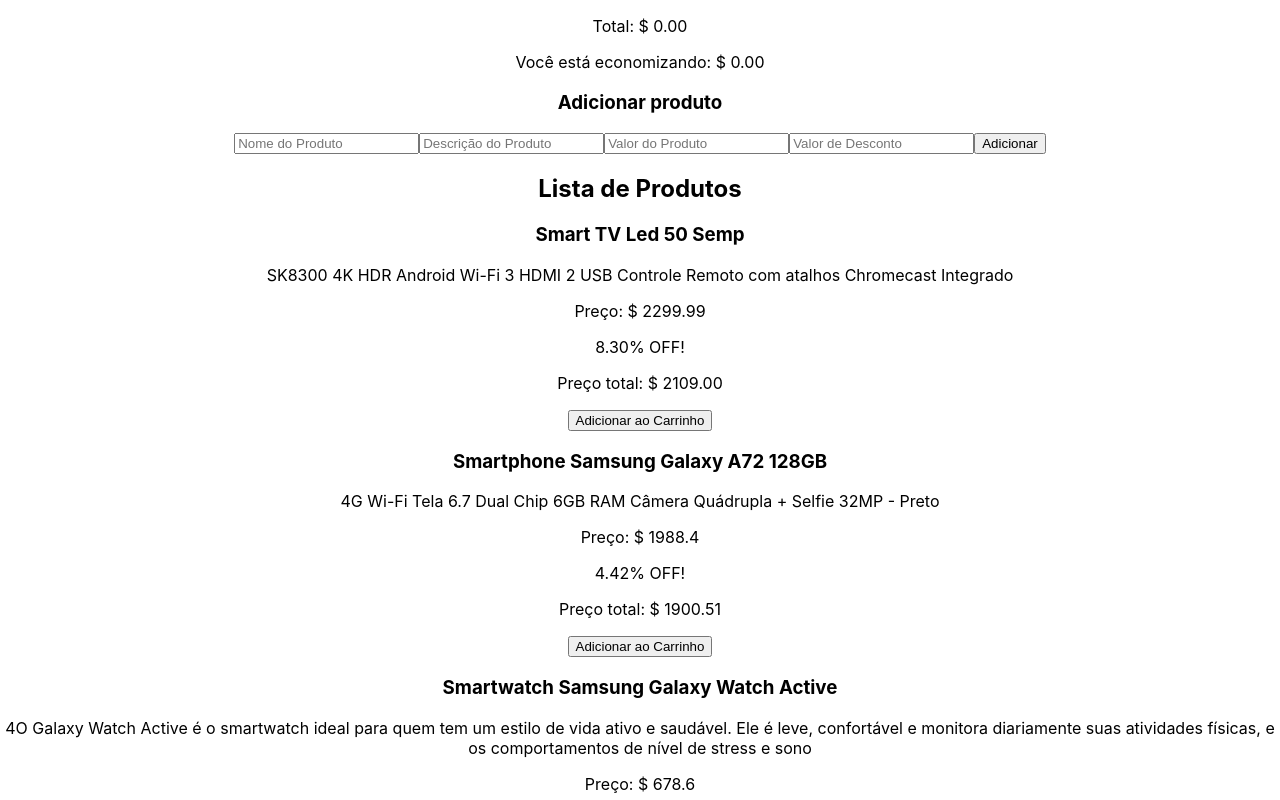
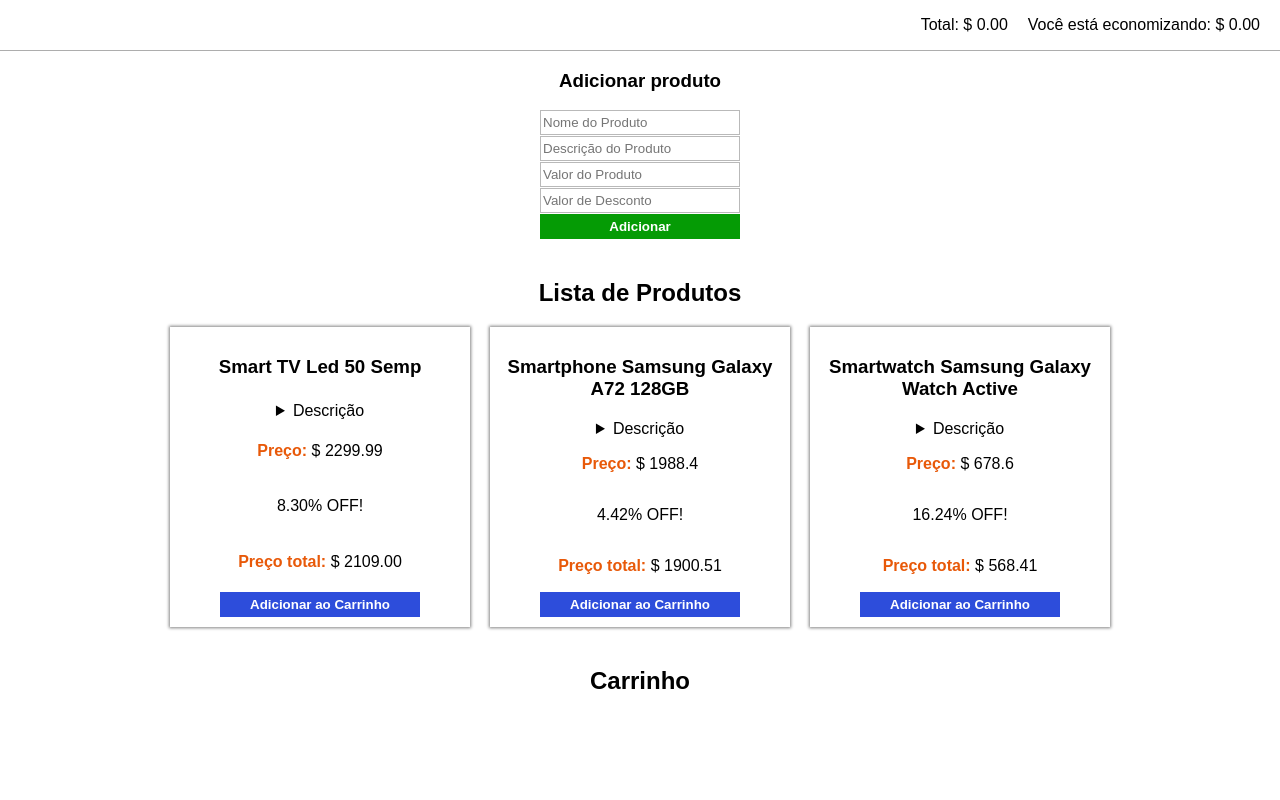
Before and after one commit to Kenzie-Academy-Brasil-Developers/react-entrega-s3-projeto-de-nivelamento-RafaelSchug, a React (Create React App) app: page / in a window 1280 px wide. Shown: the top 800 px of the page. Built offline with nearby package versions, Linux system fonts and the light colour scheme.

Commit message:
add: Header component add: css style to components feat: Cart now adds quantity instead of adding a new card when an item already exists

```diff
--- a/src/App.css
+++ b/src/App.css
@@ -1,38 +1,8 @@
 .App {
   text-align: center;
+  font-family: sans-serif;
 }
 
-.App-logo {
-  height: 40vmin;
-  pointer-events: none;
+strong {
+  color: #e85909;
 }
-
-@media (prefers-reduced-motion: no-preference) {
-  .App-logo {
-    animation: App-logo-spin infinite 20s linear;
-  }
-}
-
-.App-header {
-  background-color: #282c34;
-  min-height: 100vh;
-  display: flex;
-  flex-direction: column;
-  align-items: center;
-  justify-content: center;
-  font-size: calc(10px + 2vmin);
-  color: white;
-}
-
-.App-link {
-  color: #61dafb;
-}
-
-@keyframes App-logo-spin {
-  from {
-    transform: rotate(0deg);
-  }
-  to {
-    transform: rotate(360deg);
-  }
-}
--- a/src/App.js
+++ b/src/App.js
@@ -12,8 +12,6 @@
   const [products, setProducts] = useState(products_list);
   const [cartList, setCartList] = useState([]);
 
-  console.log(cartList)
-
   return (
     <div className="App">
       <Header cartList={cartList}></Header>
--- a/src/components/AddProduct/index.jsx
+++ b/src/components/AddProduct/index.jsx
@@ -1,18 +1,19 @@
 import { useState } from "react"
+import './style.css'
 
 const AddProduct = ({products, setProducts}) => {
 
-    const [inputInfo, setInputInfo] = useState({name:'', description:'', price: '', discount: ''})
+    const [inputInfo, setInputInfo] = useState({name:'', description:'', price:'' , discount:'' })
 
     const handleAddProduct = (event) => {
         event.preventDefault();
         const nextId = products.reduce((acc, item) => item.code > acc ? acc = item.code : acc, 0) + 1;
         const isProductIncluded = products.some(item => item.name === inputInfo.name);
-        const isFilled = Object.values(inputInfo).every(item => item.length > 0 || item >= 0); //check if every input field is filled
+        const isFilled = Object.values(inputInfo).every(item => item !== ''); //check if every input field is filled
 
         if(!isProductIncluded && isFilled){
             setProducts([...products, {...inputInfo, code: nextId}]);
-            setInputInfo({name:'', description:'', price: '', discount: ''});
+            setInputInfo({name:'', description:'', price:'' , discount:''});
         }
     }
 
--- /dev/null
+++ b/src/components/AddProduct/style.css
@@ -0,0 +1,31 @@
+.form__container form {
+    display: flex;
+    flex-direction: column;
+    align-items: center;
+    justify-content: center;
+    gap: 1px;
+}
+
+form input {
+    height: 25px;
+    border: 1px solid #b9b9b9;
+    width: 200px;
+    box-sizing: border-box;
+}
+
+form button {
+    height: 25px;
+    width: 200px;
+    background: #059b05;
+    color: white;
+    font-weight: bold;
+    border: none;
+}
+
+form button:hover {
+    background: #048d04;
+}
+
+form button:active {
+    background: #037a03;
+}
--- a/src/components/Cart/index.jsx
+++ b/src/components/Cart/index.jsx
@@ -1,25 +1,45 @@
+import './style.css';
+
 const Cart = ({cartList, setCartList}) => {
 
     const handleRemoveItem = (id) => {
         setCartList(cartList.filter(item => item.code !== id))
     }
 
+    const handleCheckout = () => {
+        setCartList([])
+    }
+
     return (
         <div className='cart__container'>
             <h2>Carrinho</h2>
+            {cartList.length > 0 && (
+                <>
+                    <div>
+                        <p>Total: $ {(cartList.reduce((acc, item)=> acc + ((item.price - item.discount) * item.quantity), 0).toFixed(2))}</p>
+                        <p>Você está economizando: $ {(cartList.reduce((acc, item) => acc + (item.discount * item.quantity), 0).toFixed(2))}</p>
+                    </div>
+                    <div className='cart__wrapper'>
                         {cartList.map(({code, name, description, price, discount, quantity}, index) => {
                             return (
                                 <div className='cart_card' key={index}>
                                     <h4>{name}</h4>
+                                    <details>
+                                        <summary>Descrição</summary>
                                         <p>{description}</p>
-                        <p>Preço: $ {price}</p>
-                        <p>Desconto: $ {discount}</p>
-                        <p>Quantidade: {quantity}</p>
+                                    </details>
+                                    <p><strong>Preço:</strong> $ {price}</p>
+                                    <p><strong>Desconto:</strong> $ {discount}</p>
+                                    <p><strong>Quantidade:</strong> {quantity}</p>
                                     <button onClick={() => handleRemoveItem(code)}>Remover</button>
                                 </div>
                             )
                         })}
                     </div>
+                    <button onClick={handleCheckout}>Finalizar Compra</button>
+                </>
+            )}
+        </div>
     )
 }
 
--- /dev/null
+++ b/src/components/Cart/style.css
@@ -0,0 +1,69 @@
+.cart__container {
+    display: flex;
+    flex-direction: column;
+    justify-content: center;
+    align-items: center;
+    padding: 20px;
+    box-sizing: border-box;
+    gap: 20px;
+}
+
+.cart__container h2 {
+    margin: 0;
+}
+
+.cart__container button {
+    height: 25px;
+    width: 200px;
+    background: #059b05;
+    color: white;
+    font-weight: bold;
+    border: none;
+}
+
+.cart__container button:hover {
+    background: #048d04;
+}
+
+.cart__container button:active {
+    background: #037a03;
+}
+
+
+.cart__wrapper {
+    width: 100%;
+    display: flex;
+    justify-content: center;
+    flex-wrap: wrap;
+    gap: 20px;
+}
+
+.cart_card {
+    width: 100%;
+    max-width: 300px;
+    min-height: 300px;
+    display: flex;
+    flex-direction: column;
+    align-items: center;
+    justify-content: space-between;
+    box-shadow: 0 0 3px 1px #848484;
+    padding: 10px;
+    box-sizing: border-box;
+}
+
+.cart_card button {
+    height: 25px;
+    width: 200px;
+    background: #db3a2f;
+    color: white;
+    font-weight: bold;
+    border: none;
+}
+
+.cart_card button:hover {
+    background: #b42b21;
+}
+
+.cart_card button:active {
+    background: #992219;
+}
--- a/src/components/Header/index.jsx
+++ b/src/components/Header/index.jsx
@@ -1,11 +1,13 @@
+import './style.css';
+
 const Header = ({cartList}) => {
     return (
-        <div>
+        <header>
             <p>
                 Total: $ {(cartList.reduce((acc, item)=> acc + ((item.price - item.discount) * item.quantity), 0).toFixed(2))}
             </p>
             <p>Você está economizando: $ {(cartList.reduce((acc, item) => acc + (item.discount * item.quantity), 0).toFixed(2))}</p>
-        </div>
+        </header>
 
     )
 }
--- /dev/null
+++ b/src/components/Header/style.css
@@ -0,0 +1,7 @@
+header {
+    border-bottom: 1px solid #adadad;
+    display: flex;
+    justify-content: flex-end;
+    gap: 20px;
+    padding: 0 20px;
+}
--- a/src/components/Products/index.jsx
+++ b/src/components/Products/index.jsx
@@ -1,3 +1,5 @@
+import './style.css'
+
 const Products = ({products, cartList, setCartList}) => {
 
     const handleAddToCart = (id) => {
@@ -21,19 +23,24 @@
     return (
         <div className='products_list__container'>
             <h2>Lista de Produtos</h2>
+            <div className='products__wrapper'>
                 {products.map(({code, name, description, price, discount}) => {
                     return (
                         <div className='product_card' key={code}>
                             <h3>{name}</h3>
+                            <details>
+                                <summary>Descrição</summary>
                                 <p>{description}</p>
-                        <p>Preço: $ {price}</p>
+                            </details>
+                            <p><strong>Preço:</strong> $ {price}</p>
                             <p>{(discount / price * 100).toFixed(2)}% OFF!</p>
-                        <p>Preço total: $ {(price - discount).toFixed(2)}</p>
+                            <p><strong>Preço total:</strong> $ {(price - discount).toFixed(2)}</p>
                             <button onClick={() => handleAddToCart(code)}>Adicionar ao Carrinho</button>
                         </div>
                     )
                 })}
             </div>
+        </div>
     )
 }
 
--- /dev/null
+++ b/src/components/Products/style.css
@@ -0,0 +1,45 @@
+.products_list__container {
+    display: flex;
+    flex-direction: column;
+    justify-content: center;
+    align-items: center;
+    padding: 20px;
+    box-sizing: border-box;
+}
+.products__wrapper {
+    width: 100%;
+    display: flex;
+    flex-wrap: wrap;
+    justify-content: center;
+    gap: 20px;
+}
+
+.product_card {
+    width: 100%;
+    max-width: 300px;
+    min-height: 300px;
+    display: flex;
+    flex-direction: column;
+    align-items: center;
+    justify-content: space-between;
+    box-shadow: 0 0 3px 1px #848484;
+    padding: 10px;
+    box-sizing: border-box;
+}
+
+.product_card button {
+    height: 25px;
+    width: 200px;
+    background: #2d4ddb;
+    color: white;
+    font-weight: bold;
+    border: none;
+}
+
+.product_card button:hover {
+    background: #1c36ac;
+}
+
+.product_card button:active {
+    background: #0f2792;
+}
```
Lines whose indentation alone changed are shown as unchanged.
